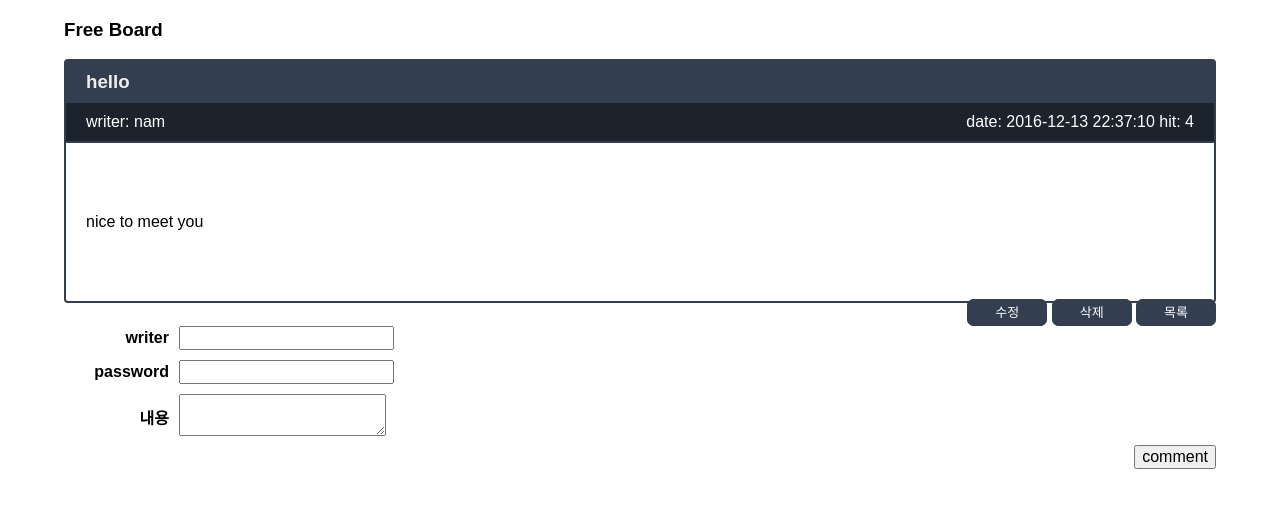
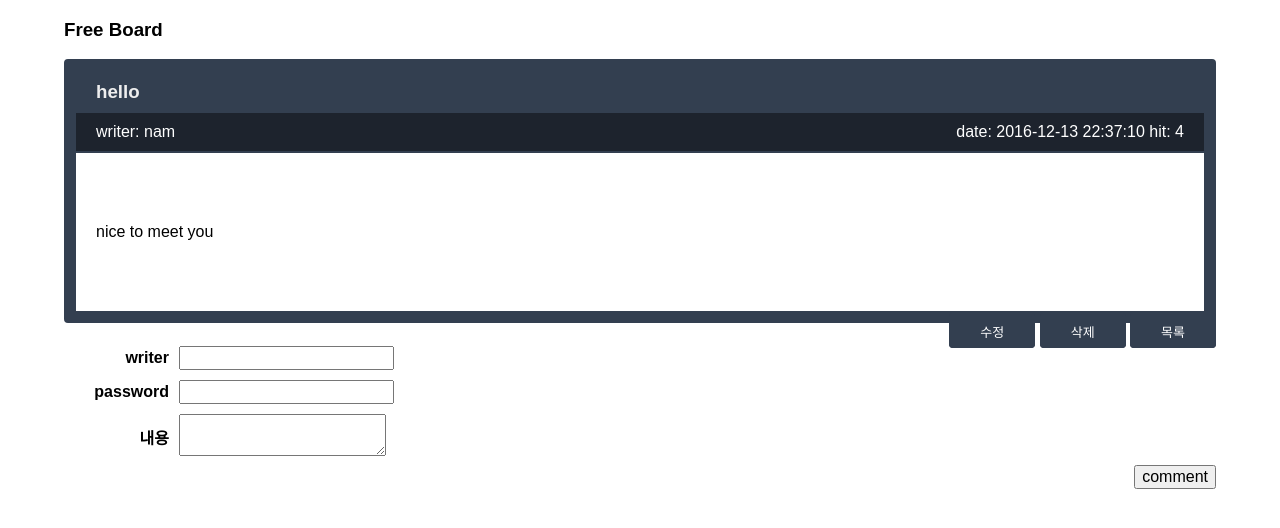
Before and after one commit to ruinalen/madchicken, a PHP site: page /board/view.php?id=1 in a window 1280 px wide. Shown: the top 528 px of the page. Run offline with PHP 8.4, Linux system fonts and the light colour scheme; the visitor is signed in with stand-in values (Sample User, id 1); data comes from the database, SQL or seed files in the repository; data that the repository does not hold is empty.

Commit message:
Edit board

```diff
--- a/board/css/board.css
+++ b/board/css/board.css
@@ -89,20 +89,20 @@ a.btnList.btn {
 
 /* 글읽기 */
 div#boardView {
-    border: 2px solid #333f50;
+    border: 12px solid #333f50;
     border-radius: 4px;
 }
 .btnSet{
     float: right;
 }
-.custom_btn{
+.custom_btn {
     font-size: small;
     background-color: #333f50;
     color: white;
     text-decoration: none;
     -webkit-appearance: none;
-    padding: 3px 25px 3px 25px;
-    border-radius: 7px;
+    padding: 9px 28px 5px 28px;
+    border-radius: 4px;
     line-height: 0;
     margin-top: 10px;
     border: 3px solid #333f50;
```
